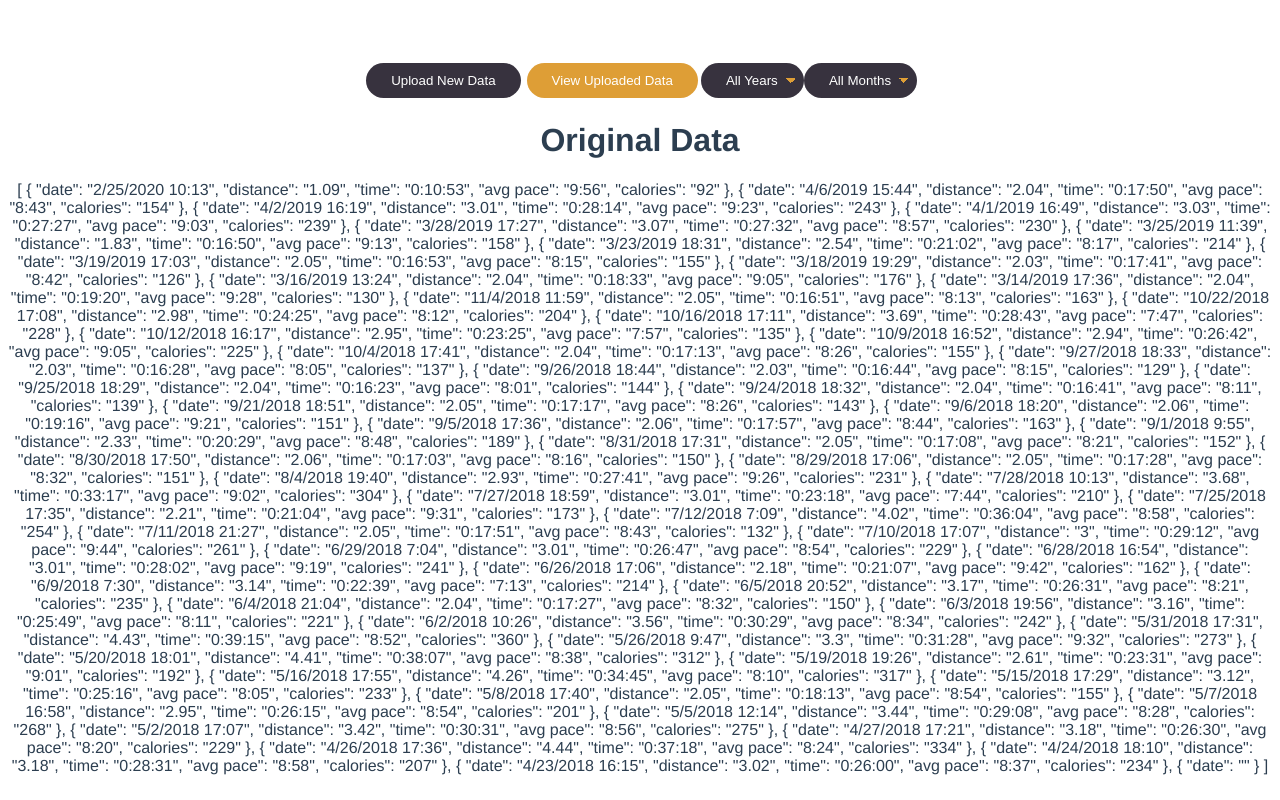
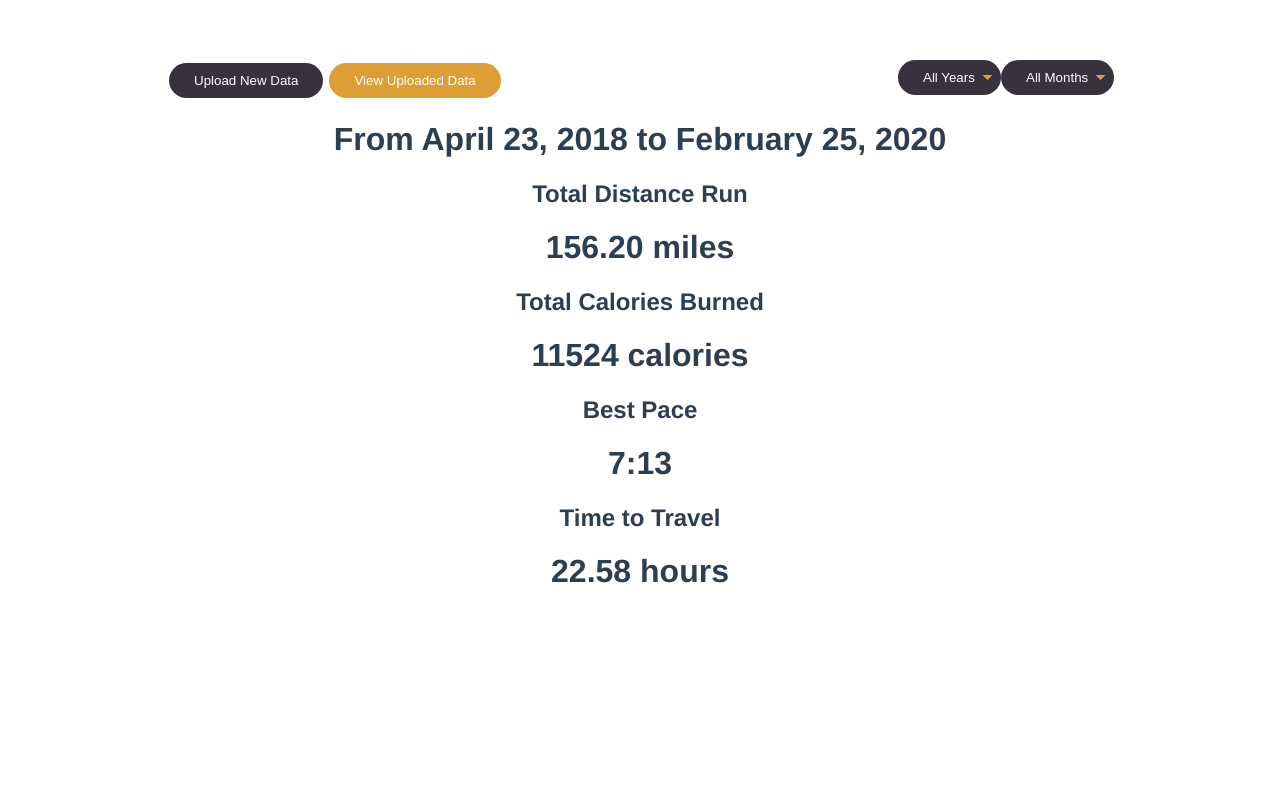
Before and after one commit to vmayce/runner-stats-in-vue, a Vue app in the folder runner-stats-in-vue/: page / in a window 1280 px wide. Both pictures are taken after a click on the button "View With Test Data". Shown: the top 800 px of the page. Built offline with nearby package versions, Linux system fonts and the light colour scheme.

Commit message:
Fixed errors that were being caused by an already initialized map. Continuing to add in CSS stylings. Added in validation for the dates.

```diff
--- a/runner-stats-in-vue/src/components/CalculatedDistance.vue
+++ b/runner-stats-in-vue/src/components/CalculatedDistance.vue
@@ -1,11 +1,6 @@
 <template>
     <div class="hello">
 
-        <h1>Original Data</h1>
-        {{fileData}}
-        <h1>Filtered Data</h1>
-        {{filteredFileData}}
-        <h1>hello</h1>
 
         <h1>From {{minDate | formatDate}} to {{maxDate | formatDate}} </h1>
         <h2>Total Distance Run</h2>
@@ -50,8 +45,9 @@
         },
         watch: {
             fileData: function () {
+                this.findYears();
                 this.filterData();
-                this.findYears();
+
             },
             yearFilter: function () {
                 this.filterData();
@@ -61,15 +57,6 @@
             }
         },
         methods: {
-            //getJsonFile: function () {
-            //    axios.get('data/' + this.file, { baseURL: window.location.origin })
-            //        .then((response) => {
-            //            this.jsonDistance = response.data;
-            //        })
-            //        .catch((error) => {
-            //            throw error.response.data;
-            //        });
-            //},
             filterData: function () {
                 if (this.fileData === null && this.fileData < 1) {
                     return [];
@@ -101,8 +88,10 @@
                 for (var i = 0; i < _filteredFileData.length; i++) {
 
                     var _date = moment(_filteredFileData[i].date);
-                    this.dates.push(_date)
 
+                     if (_date.isValid()) {
+                        this.dates.push(_date)
+                    }
 
                     var _distance = Number.parseFloat(_filteredFileData[i].distance)
                     _milesTotal += Number.isNaN(_distance) ? 0 : _distance;
@@ -167,9 +156,10 @@
                     for (var i = 0; i < this.fileData.length; i++) {
 
                         var _date = moment(this.fileData[i].date);
+                        if (_date.isValid()) {
                         _dates.push(_date)
+                        }
                     }
-                    console.log(_dates)
 
                     var _minYear = moment.min(_dates).year();
                     var _maxYear = moment.max(_dates).year();
@@ -180,7 +170,6 @@
                         yearsArray.push({ id: y, text: y.toString() });
                     }
 
-                    console.log(yearsArray)
                     EventBus.$emit('years-dropdown-update', yearsArray);
                 }
             }
--- a/runner-stats-in-vue/src/components/inputs/FileUpload.vue
+++ b/runner-stats-in-vue/src/components/inputs/FileUpload.vue
@@ -102,9 +102,12 @@
                 this.headersDict = { "date": null, "distance": null, "time": null, "avg pace": null, "calories": null };
             },
             getTestData: function () {
+
+                var jso = this.pushToJson;
                 axios.get('data/testdata.txt', { baseURL: window.location.origin })
                     .then((response) => {
-                        this.pushToJson(response.data);
+                        jso(response.data);
+
                     })
                     .catch((error) => {
                         throw error.response.data;
--- a/runner-stats-in-vue/src/components/navigation/NavBar.vue
+++ b/runner-stats-in-vue/src/components/navigation/NavBar.vue
@@ -1,11 +1,14 @@
 <template>
-    <div class="navbar">
-        <ReuploadDataButton>Upload New Data</ReuploadDataButton>
-        <ViewUploadedDataButton>View Uploaded Data</ViewUploadedDataButton>
+    <nav class="navbar">
+        <div class="nav-left">
+            <ReuploadDataButton>Upload New Data</ReuploadDataButton>
+            <ViewUploadedDataButton>View Uploaded Data</ViewUploadedDataButton>
+        </div><div class="nav-right">
+            <DropDown :emitEventName="yearSelectedEmitted" :options="years" :selectedOption="selectedYear"></DropDown>
+            <DropDown :emitEventName="monthSelectedEmitted" :options="months" :selectedOption="selectedMonth"></DropDown>
 
-        <DropDown :emitEventName="yearSelectedEmitted" :options="years" :selectedOption="selectedYear"></DropDown>
-        <DropDown :emitEventName="monthSelectedEmitted" :options="months" :selectedOption="selectedMonth"></DropDown>
-    </div>
+        </div>
+    </nav>
 </template>
 
 <script>
@@ -53,9 +56,20 @@
 
 <style scoped>
     nav {
-        width: 100%;
+        width: 75%;
+        margin: auto;
         height: 40px;
         text-align: left;
         position: relative;
     }
+    .nav-left,
+    .nav-right {
+        display:inline-block;
+    }
+    .nav-left{
+        float: left;
+    }
+    .nav-right {
+    float:right;
+    }
 </style>
--- a/runner-stats-in-vue/src/components/ui/RandomMap.vue
+++ b/runner-stats-in-vue/src/components/ui/RandomMap.vue
@@ -22,32 +22,40 @@
                 randomDestination: null,
                 randomDestinationName: '',
                 randomDestinationObject: null,
+                randomDestinationMarker: null,
 
                 randomStart: null,
                 randomStartName: '',
                 randomStartObject: null,
+                randomStartMarker: null,
+
+                polyline: null,
 
                 mapView: null
             }
         },
         methods: {
+
             createMap: function () {
 
-                if (this.mapView != null) {
-                    this.mapView.remove();
+                if (this.mapView == null) {
+                    this.mapView = L.map('mapid').setView(this.randomDestination, 13);
                 }
-
-                this.mapView = L.map('mapid').setView(this.randomDestination, 13);
+                else {
+                    this.mapView.removeLayer(this.randomDestinationMarker);
+                    this.mapView.removeLayer(this.randomStartMarker);
+                    this.mapView.removeLayer(this.polyline);
+                }
 
                 L.tileLayer('https://{s}.tile.openstreetmap.org/{z}/{x}/{y}.png', {
                     attribution: '&copy; <a href="https://www.openstreetmap.org/copyright">OpenStreetMap</a> contributors'
                 }).addTo(this.mapView);
 
-                L.marker(this.randomDestination).addTo(this.mapView)
+                this.randomDestinationMarker = L.marker(this.randomDestination).addTo(this.mapView)
                     .bindPopup('You could have ended up all the way over here!');
 
 
-                L.marker(this.randomStart).addTo(this.mapView)
+                this.randomStartMarker = L.marker(this.randomStart).addTo(this.mapView)
                     .bindPopup('If you start here...')
                     .openPopup();
 
@@ -57,9 +65,10 @@
                     this.randomStart,
                     this.randomDestination
                 ];
-                var polyline = L.polyline(latlngs, { color: 'red' }).addTo(this.mapView);
+                this.polyline = L.polyline(latlngs, { color: 'red' }).addTo(this.mapView);
                 // zoom the map to the polyline
-                this.mapView.fitBounds(polyline.getBounds().pad(0.5));
+                this.mapView.fitBounds(this.polyline.getBounds().pad(0.5));
+
             },
             getRandomLocation: function () {
                 // Kansas, center of the US
@@ -68,7 +77,7 @@
                     longitude: -97.922211
                 }
 
-                const randomDist = Math.random(10000);
+                const randomDist = Math.random(5000)  * 1609.34 // meters;
 
                 const R = this.distance * 1609.34 // meters
 
@@ -133,7 +142,6 @@
             });
 
 
-            //this.randomDestinationName = this.getCity(37, -122);
         }
     }
 </script>
```
Also changed, not shown: 1 other file (tests, documents, lock files or other folders). Lines whose indentation alone changed are shown as unchanged.
